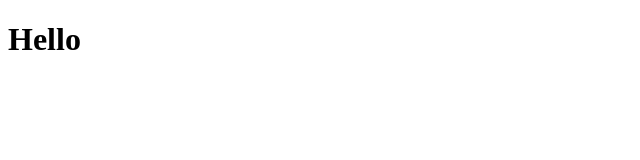
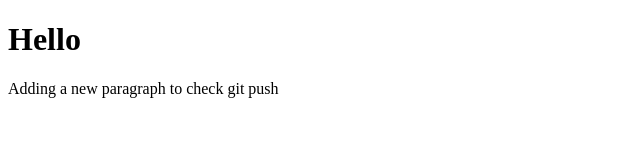
Before and after one commit to tahera18/my-first-website, a plain HTML site: page index.html in a window 1280 px wide. Shown: the whole page, without its empty margins (0-640 px from the left). Drawn offline with Linux system fonts and the light colour scheme.

Commit message:
minor change

```diff
--- a/index.html
+++ b/index.html
@@ -7,5 +7,6 @@
 </head>
 <body>
     <h1>Hello</h1>
+    <p>Adding a new paragraph to check git push</p>
 </body>
 </html>
```
